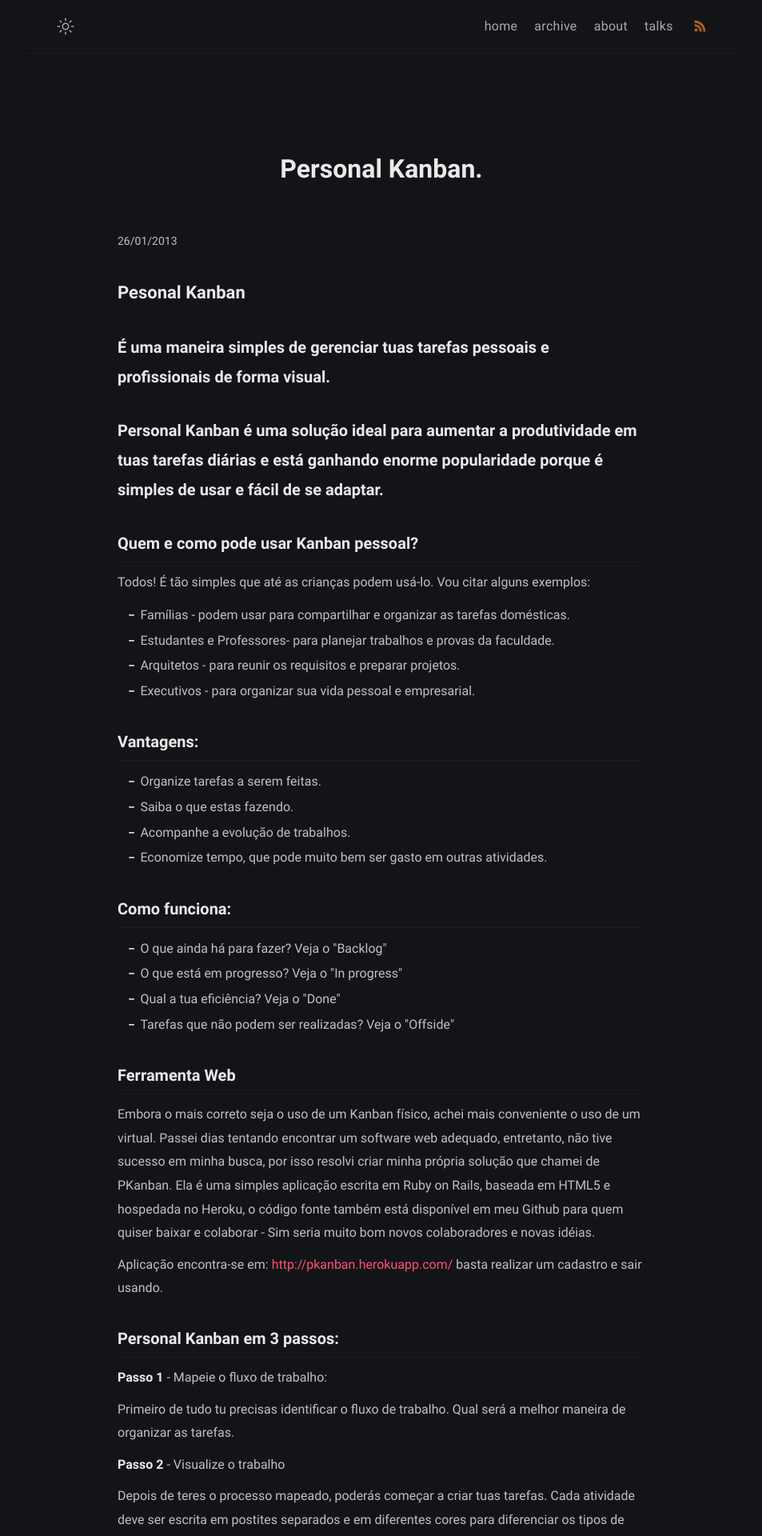
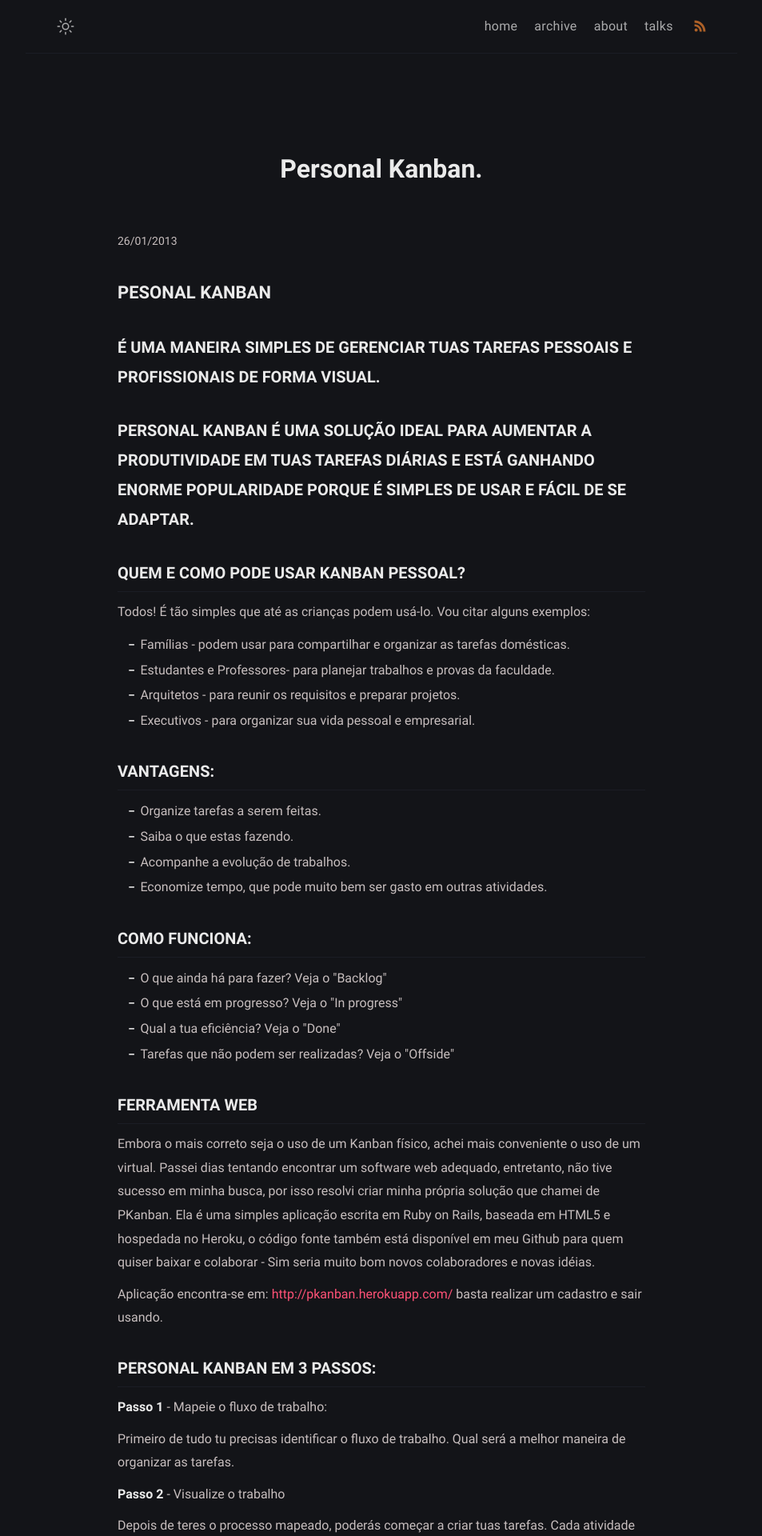
Before and after one commit to f0rmig4/f0rmig4.github.io, a Jekyll site: the page built from _posts/2013-01-26-ferramenta-personal-kanban.html, in a window 1280 px wide. Shown: the top 1920 px of the page at 80% size, without its empty margins (163-1116 px from the left). Built offline with Jekyll 4.4.1, drawn with Linux system fonts in a browser that asks for light colours.

Commit message:
changing the headings of the pages

```diff
--- a/assets/css/style.scss
+++ b/assets/css/style.scss
@@ -2,6 +2,14 @@
 ---
 
 @import "main";
+
+.page-content {
+    h2,
+    h3,
+    h4 {
+        text-transform: uppercase;
+    }
+}
 
 #invader {
     display: none;
```
